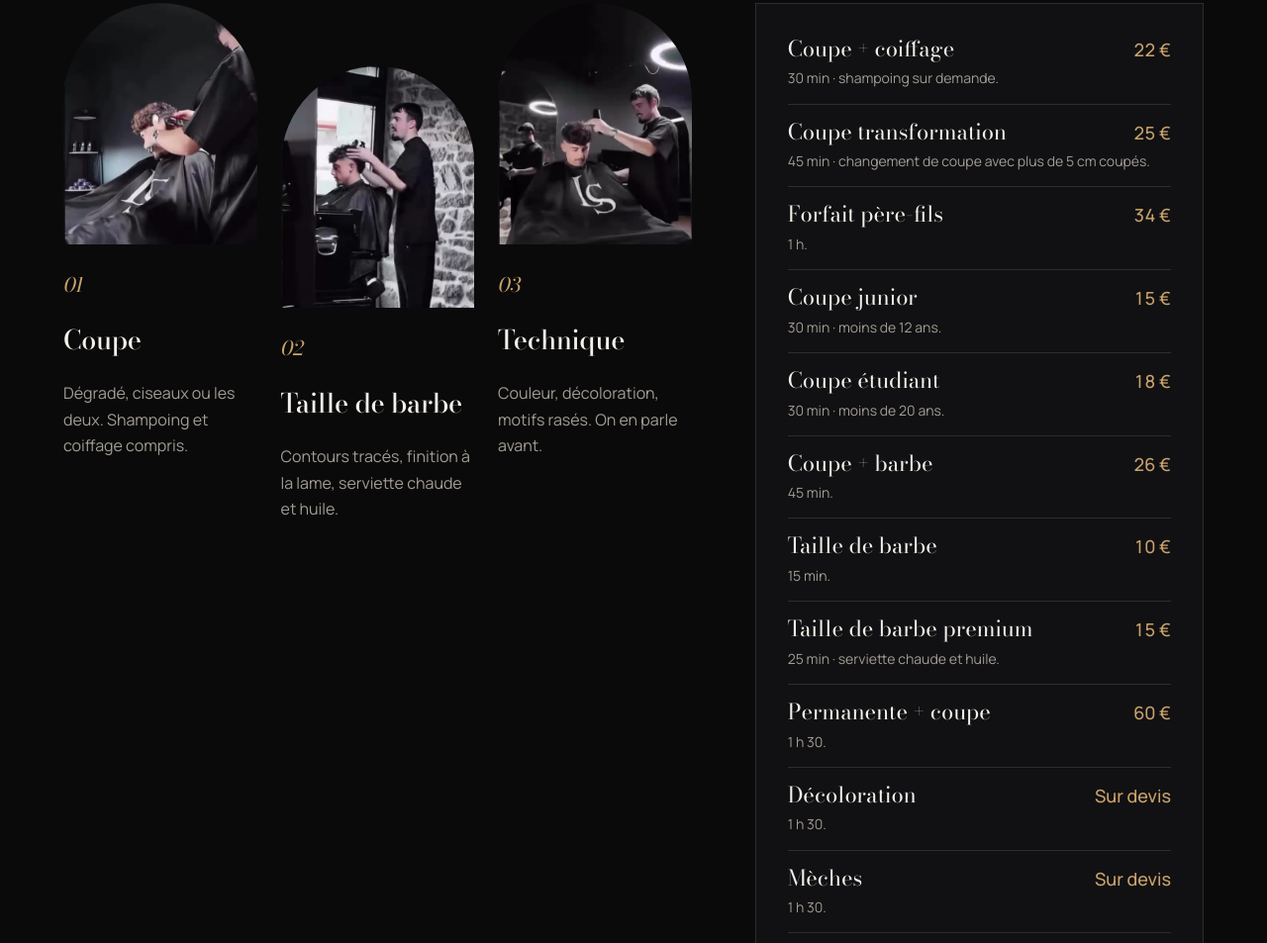
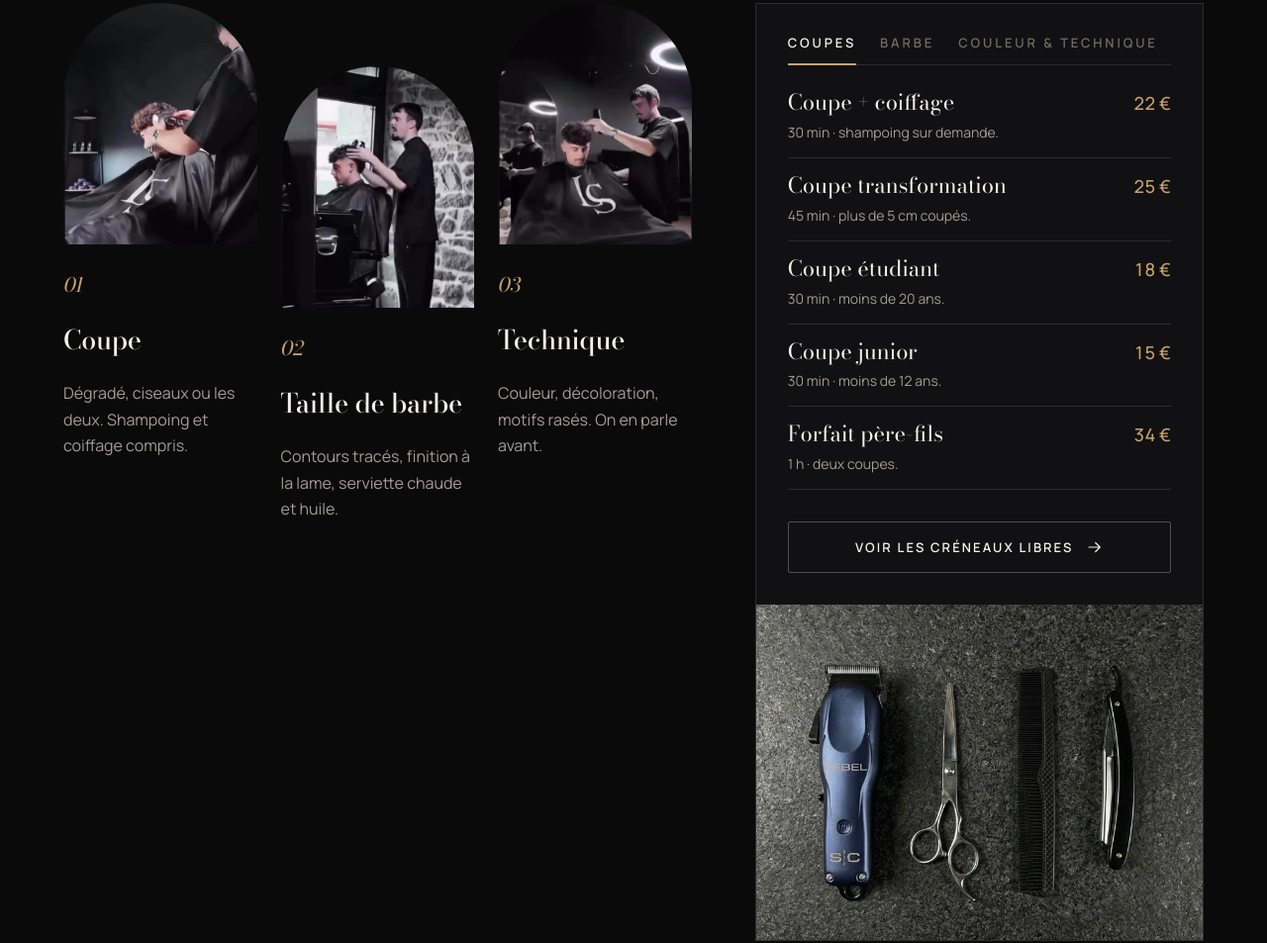
Before and after one commit to maximecarpier/LeStudio, a plain HTML site: page index.html in a window 1280 px wide. Shown: the part 1970-2923 px from the top of the page at 99% size. Drawn offline with nearby package versions, Linux system fonts and the light colour scheme.

Commit message:
Tarifs rangés en 3 catégories (onglets Coupes, Barbe, Couleur & technique)
Un trait doré glisse sous l'onglet actif, les lignes entrent en douceur ; flèches au clavier.
Un clic sur un des 3 métiers ouvre sa catégorie.

Co-Authored-By: Claude Opus 5.5 <noreply@anthropic.com>
Claude-Session: https://claude.ai/code/session_019vT5EJUSbwb5sQVeLXxcYG

```diff
--- a/assets/css/site.css
+++ b/assets/css/site.css
@@ -137,6 +137,24 @@ em { font-style: italic; }
 .tarifs .ls-price-row:first-child { padding-top: 0; }
 .tarifs .ls-price-row__name { font-size: 22px; }
 .tarifs .ls-price-row__desc { font-size: 14px; margin: 0; }
+/* onglets de catégories : un trait doré glisse sous l'onglet actif */
+.tarifs__tabs { position: relative; display: flex; gap: var(--space-5); margin: 0 0 var(--space-5); border-bottom: 1px solid var(--color-line); }
+.tarifs__tab {
+  padding: 0 0 14px; border: 0; background: none; cursor: pointer; font: 600 13px/1.2 var(--font-sans);
+  letter-spacing: var(--tracking-label); text-transform: uppercase; color: var(--color-text-faint); transition: color .3s var(--ease-out);
+}
+.tarifs__tab:hover, .tarifs__tab[aria-selected="true"] { color: var(--color-text); }
+.tarifs__tab:focus-visible { outline: 2px solid var(--color-focus); outline-offset: 4px; }
+.tarifs__ink { position: absolute; left: 0; bottom: -1px; height: 2px; width: var(--w, 0); translate: var(--x, 0) 0; background: var(--color-accent); transition: translate .45s cubic-bezier(.16, 1, .3, 1), width .45s cubic-bezier(.16, 1, .3, 1); }
+.tarifs__panel { min-height: 330px; }
+@media (prefers-reduced-motion: no-preference) {
+  .tarifs__panel:not([hidden]) > li { animation: tip-line .5s cubic-bezier(.16, 1, .3, 1) both; }
+  .tarifs__panel > li:nth-child(2) { animation-delay: 40ms; } .tarifs__panel > li:nth-child(3) { animation-delay: 80ms; }
+  .tarifs__panel > li:nth-child(4) { animation-delay: 120ms; } .tarifs__panel > li:nth-child(5) { animation-delay: 160ms; }
+}
+.services [data-cat] { cursor: pointer; }
+.services [data-cat].is-active .ls-service__num { color: var(--color-accent); }
+@media (max-width: 480px) { .tarifs__tabs { gap: var(--space-4); } .tarifs__tab { font-size: 12px; letter-spacing: .12em; } }
 .tarifs__cta { margin-top: var(--space-6); width: 100%; }
 .tarifs__tools { margin: var(--space-6) calc(-1 * var(--space-6)) calc(-1 * var(--space-6)); }
 .tarifs__tools img { display: block; width: 100%; height: auto; aspect-ratio: 4 / 3; object-fit: cover; object-position: 50% 62%; }
--- a/assets/js/site.js
+++ b/assets/js/site.js
@@ -125,6 +125,34 @@
     addEventListener('keydown', e => { if (e.key === 'Escape') blur(); });
   }
 
+  /* ---- Tarifs par catégorie : onglets (flèches au clavier) ; un clic sur un métier ouvre sa catégorie ---- */
+  const tabs = $$('[data-tab]'), ink = $('[data-ink]');
+  if (tabs.length) {
+    const cards = $$('.services [data-cat]');
+    const place = t => { ink.style.setProperty('--x', `${t.offsetLeft}px`); ink.style.setProperty('--w', `${t.offsetWidth}px`); };
+    const select = (t, focus) => {
+      tabs.forEach(o => {
+        const on = o === t;
+        o.setAttribute('aria-selected', on); o.tabIndex = on ? 0 : -1;
+        document.getElementById(o.getAttribute('aria-controls')).hidden = !on;
+      });
+      const cat = t.id.replace('tab-', '');
+      cards.forEach(c => c.classList.toggle('is-active', c.dataset.cat === cat));
+      place(t); if (focus) t.focus();
+    };
+    tabs.forEach((t, i) => {
+      t.addEventListener('click', () => select(t));
+      t.addEventListener('keydown', e => {
+        const d = e.key === 'ArrowRight' ? 1 : e.key === 'ArrowLeft' ? -1 : 0;
+        if (d) { e.preventDefault(); select(tabs[(i + d + tabs.length) % tabs.length], true); }
+      });
+    });
+    cards.forEach(c => c.addEventListener('click', () => select($(`#tab-${c.dataset.cat}`))));
+    select(tabs[0]);
+    addEventListener('resize', () => place($('[data-tab][aria-selected="true"]')));
+    document.fonts && document.fonts.ready.then(() => place($('[data-tab][aria-selected="true"]')));
+  }
+
   /* ---- Lien actif dans la navigation ---- */
   const links = $$('.ls-nav__links a');
   const spy = new IntersectionObserver(es => es.forEach(e => {
--- a/index.html
+++ b/index.html
@@ -134,19 +134,19 @@ if(!matchMedia('(prefers-reduced-motion: reduce)').matches){var h=document.docum
 
     <div class="prestations__grid">
       <ol class="services">
-        <li class="ls-service" data-reveal>
+        <li class="ls-service" data-reveal data-cat="coupes">
           <div class="ls-arch ls-service__media"><img src="assets/img/degrade.webp" alt="Dégradé à la tondeuse, client sous la cape LS" loading="lazy" width="483" height="790"></div>
           <span class="ls-service__num">01</span>
           <h3 class="ls-h3">Coupe</h3>
           <p>Dégradé, ciseaux ou les deux. Shampoing et coiffage compris.</p>
         </li>
-        <li class="ls-service" data-reveal>
+        <li class="ls-service" data-reveal data-cat="barbe">
           <div class="ls-arch ls-service__media"><img src="assets/img/coiffage.webp" alt="Le barbier vérifie la coupe devant le mur en granit" loading="lazy" width="483" height="790"></div>
           <span class="ls-service__num">02</span>
           <h3 class="ls-h3">Taille de barbe</h3>
           <p>Contours tracés, finition à la lame, serviette chaude et huile.</p>
         </li>
-        <li class="ls-service" data-reveal>
+        <li class="ls-service" data-reveal data-cat="couleur">
           <div class="ls-arch ls-service__media"><img src="assets/img/coupe.webp" alt="Coupe en cours sous un anneau lumineux" loading="lazy" width="483" height="790"></div>
           <span class="ls-service__num">03</span>
           <h3 class="ls-h3">Technique</h3>
@@ -155,18 +155,28 @@ if(!matchMedia('(prefers-reduced-motion: reduce)').matches){var h=document.docum
       </ol>
 
       <div class="tarifs" data-reveal>
-        <ul class="ls-price-list">
+        <div class="tarifs__tabs" role="tablist" aria-label="Catégories de prestations">
+          <button class="tarifs__tab" type="button" role="tab" id="tab-coupes" aria-controls="cat-coupes" aria-selected="true" data-tab>Coupes</button>
+          <button class="tarifs__tab" type="button" role="tab" id="tab-barbe" aria-controls="cat-barbe" aria-selected="false" tabindex="-1" data-tab>Barbe</button>
+          <button class="tarifs__tab" type="button" role="tab" id="tab-couleur" aria-controls="cat-couleur" aria-selected="false" tabindex="-1" data-tab>Couleur &amp; technique</button>
+          <span class="tarifs__ink" aria-hidden="true" data-ink></span>
+        </div>
+        <ul class="ls-price-list tarifs__panel" role="tabpanel" id="cat-coupes" aria-labelledby="tab-coupes">
           <li class="ls-price-row"><span class="ls-price-row__name">Coupe + coiffage</span><span class="ls-price-row__price">22 €</span><p class="ls-price-row__desc">30 min · shampoing sur demande.</p></li>
-          <li class="ls-price-row"><span class="ls-price-row__name">Coupe transformation</span><span class="ls-price-row__price">25 €</span><p class="ls-price-row__desc">45 min · changement de coupe avec plus de 5 cm coupés.</p></li>
-          <li class="ls-price-row"><span class="ls-price-row__name">Forfait père-fils</span><span class="ls-price-row__price">34 €</span><p class="ls-price-row__desc">1 h.</p></li>
+          <li class="ls-price-row"><span class="ls-price-row__name">Coupe transformation</span><span class="ls-price-row__price">25 €</span><p class="ls-price-row__desc">45 min · plus de 5 cm coupés.</p></li>
+          <li class="ls-price-row"><span class="ls-price-row__name">Coupe étudiant</span><span class="ls-price-row__price">18 €</span><p class="ls-price-row__desc">30 min · moins de 20 ans.</p></li>
           <li class="ls-price-row"><span class="ls-price-row__name">Coupe junior</span><span class="ls-price-row__price">15 €</span><p class="ls-price-row__desc">30 min · moins de 12 ans.</p></li>
-          <li class="ls-price-row"><span class="ls-price-row__name">Coupe étudiant</span><span class="ls-price-row__price">18 €</span><p class="ls-price-row__desc">30 min · moins de 20 ans.</p></li>
-          <li class="ls-price-row"><span class="ls-price-row__name">Coupe + barbe</span><span class="ls-price-row__price">26 €</span><p class="ls-price-row__desc">45 min.</p></li>
+          <li class="ls-price-row"><span class="ls-price-row__name">Forfait père-fils</span><span class="ls-price-row__price">34 €</span><p class="ls-price-row__desc">1 h · deux coupes.</p></li>
+        </ul>
+        <ul class="ls-price-list tarifs__panel" role="tabpanel" id="cat-barbe" aria-labelledby="tab-barbe" hidden>
           <li class="ls-price-row"><span class="ls-price-row__name">Taille de barbe</span><span class="ls-price-row__price">10 €</span><p class="ls-price-row__desc">15 min.</p></li>
           <li class="ls-price-row"><span class="ls-price-row__name">Taille de barbe premium</span><span class="ls-price-row__price">15 €</span><p class="ls-price-row__desc">25 min · serviette chaude et huile.</p></li>
+          <li class="ls-price-row"><span class="ls-price-row__name">Coupe + barbe</span><span class="ls-price-row__price">26 €</span><p class="ls-price-row__desc">45 min.</p></li>
+        </ul>
+        <ul class="ls-price-list tarifs__panel" role="tabpanel" id="cat-couleur" aria-labelledby="tab-couleur" hidden>
           <li class="ls-price-row"><span class="ls-price-row__name">Permanente + coupe</span><span class="ls-price-row__price">60 €</span><p class="ls-price-row__desc">1 h 30.</p></li>
-          <li class="ls-price-row"><span class="ls-price-row__name">Décoloration</span><span class="ls-price-row__price">Sur devis</span><p class="ls-price-row__desc">1 h 30.</p></li>
-          <li class="ls-price-row"><span class="ls-price-row__name">Mèches</span><span class="ls-price-row__price">Sur devis</span><p class="ls-price-row__desc">1 h 30.</p></li>
+          <li class="ls-price-row"><span class="ls-price-row__name">Décoloration</span><span class="ls-price-row__price">Sur devis</span><p class="ls-price-row__desc">1 h 30 · on en parle avant.</p></li>
+          <li class="ls-price-row"><span class="ls-price-row__name">Mèches</span><span class="ls-price-row__price">Sur devis</span><p class="ls-price-row__desc">1 h 30 · on en parle avant.</p></li>
         </ul>
         <a class="ls-btn ls-btn--secondary tarifs__cta" href="https://www.planity.com/le-studio-barber-shop-22970-ploumagoar">Voir les créneaux libres <svg aria-hidden="true"><use href="#i-arrow"/></svg></a>
         <figure class="tarifs__tools"><img src="assets/img/outils-granit.webp" alt="Tondeuse, ciseaux, peigne et rasoir posés sur une dalle de granit" width="720" height="964" loading="lazy"></figure>
```
